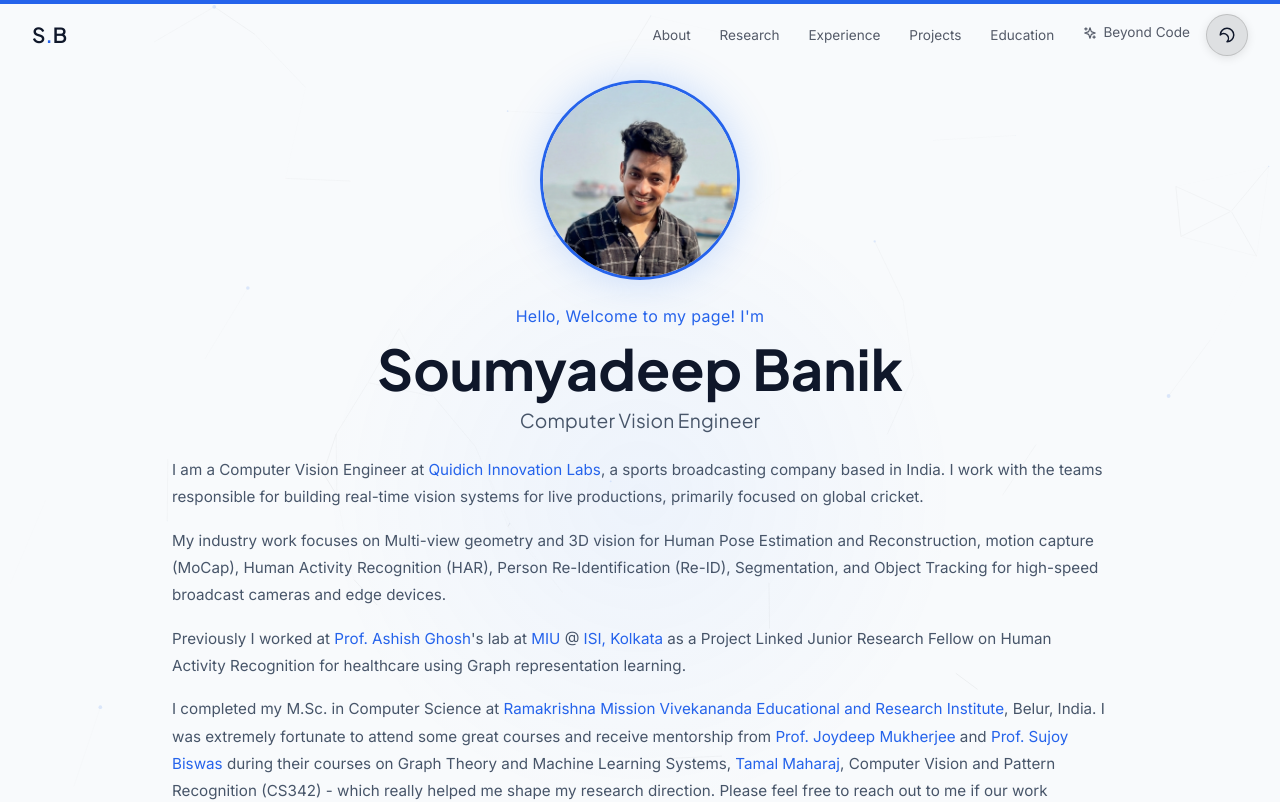
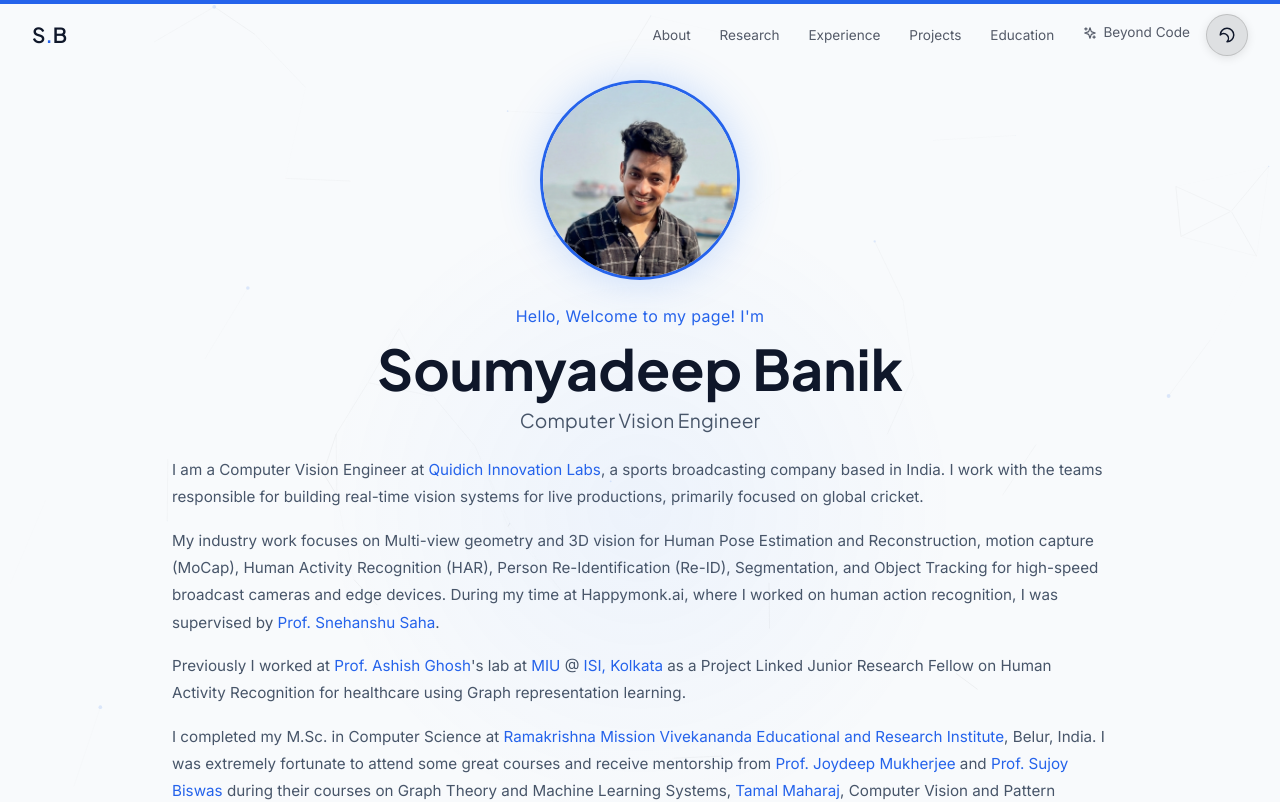
Before and after one commit to soumyadbanik/soumyadbanik.github.io, a React (Vite) app: page / in a window 1280 px wide. Shown: the top 802 px of the page. Built offline with nearby package versions, Linux system fonts and the light colour scheme.

Commit message:
updated hero

```diff
--- a/src/components/Hero.jsx
+++ b/src/components/Hero.jsx
@@ -156,7 +156,7 @@ const Hero = () => {
                             I work with the teams responsible for building real-time vision systems for live productions, primarily focused on global cricket.
                         </p>
                         <p style={{ marginBottom: '1rem', fontSize: '0.95rem' }}>
-                            My industry work focuses on Multi-view geometry and 3D vision for Human Pose Estimation and Reconstruction, motion capture (MoCap), Human Activity Recognition (HAR), Person Re-Identification (Re-ID), Segmentation, and Object Tracking for high-speed broadcast cameras and edge devices.
+                            My industry work focuses on Multi-view geometry and 3D vision for Human Pose Estimation and Reconstruction, motion capture (MoCap), Human Activity Recognition (HAR), Person Re-Identification (Re-ID), Segmentation, and Object Tracking for high-speed broadcast cameras and edge devices. During my time at Happymonk.ai, where I worked on human action recognition, I was supervised by <ExternalLink href="https://www.bits-pilani.ac.in/goa/snehanshu-saha/">Prof. Snehanshu Saha</ExternalLink>{''}.
                         </p>
                         <p style={{ marginBottom: '1rem', fontSize: '0.95rem' }}>
                             Previously I worked at <ExternalLink href="https://www.isical.ac.in/~ash/">Prof. Ashish Ghosh</ExternalLink>'s lab at <ExternalLink href="https://www2.isical.ac.in/~miu/">MIU</ExternalLink> @ <ExternalLink href="https://www.isical.ac.in/">ISI, Kolkata</ExternalLink> as a Project Linked Junior Research Fellow on Human Activity Recognition for healthcare using Graph representation learning.
```
